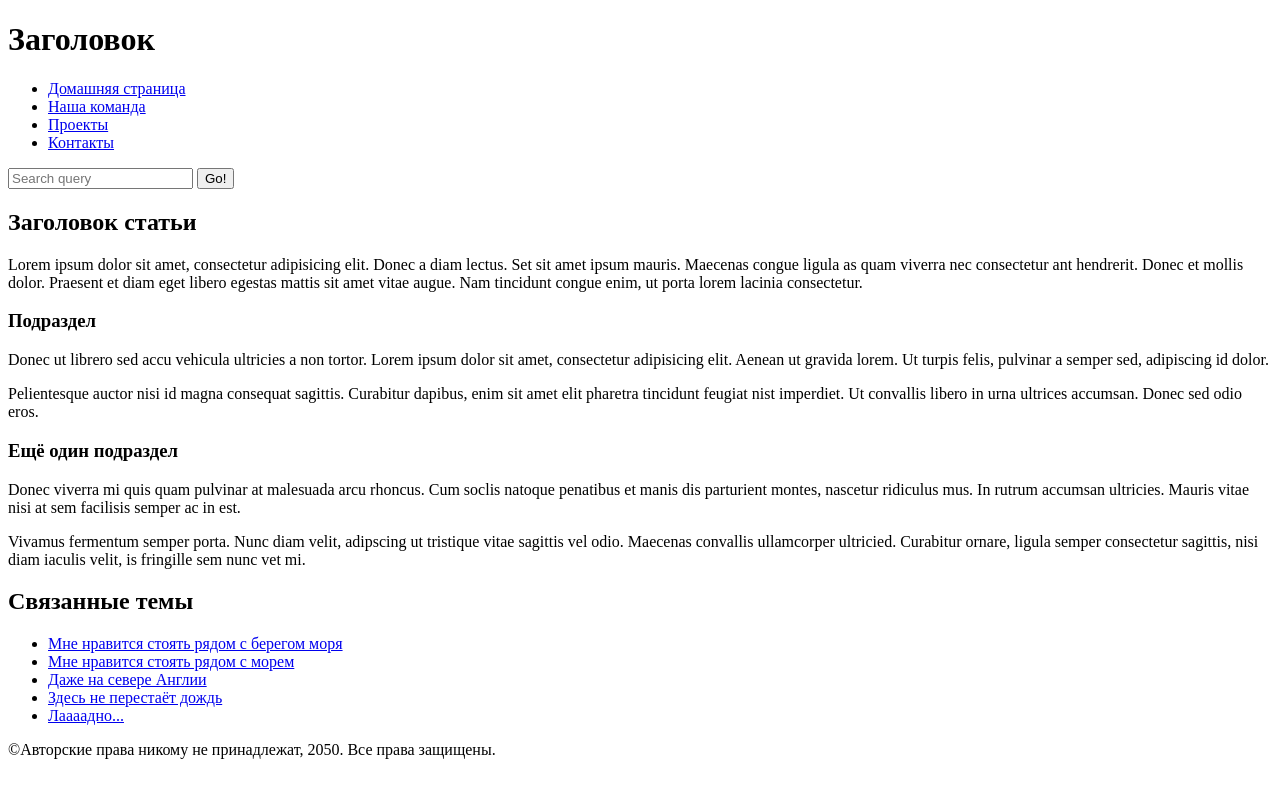
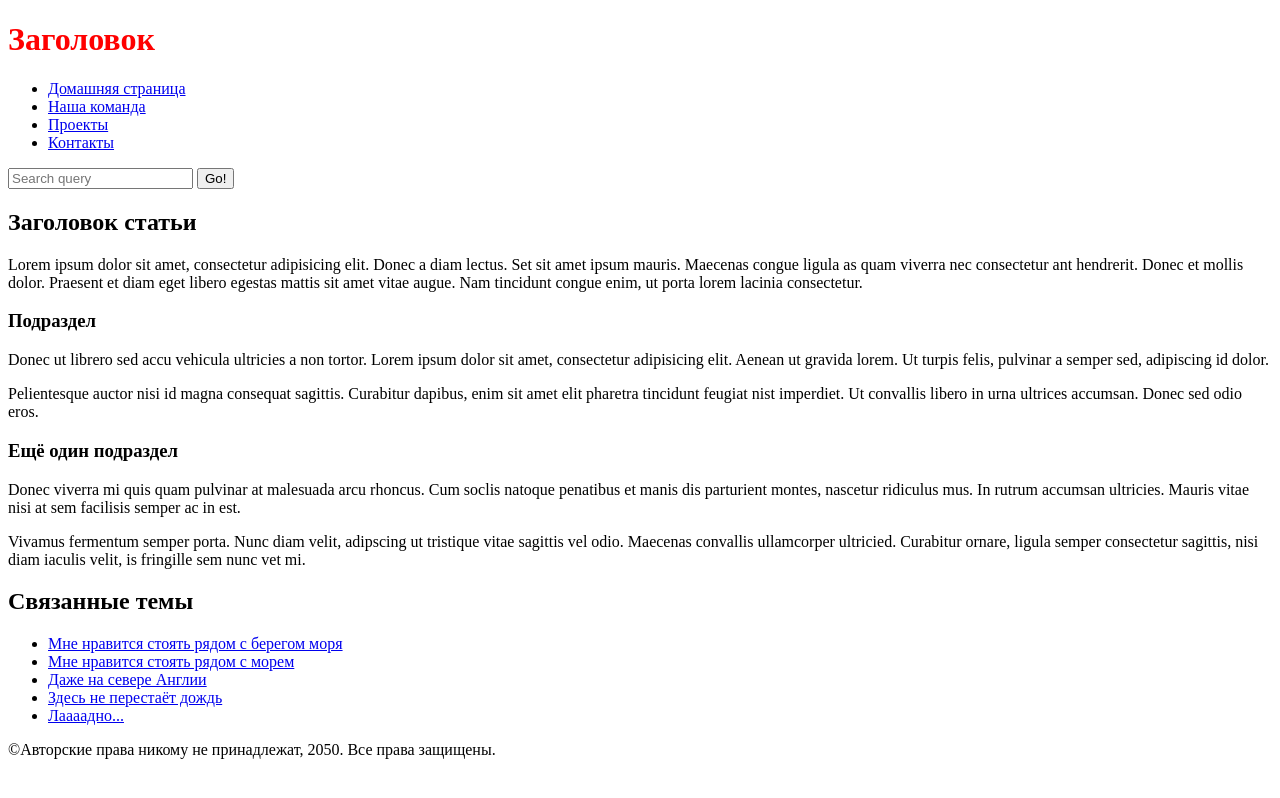
Before and after one commit to alsomalo/FirstSteps, a plain HTML site: page index.html in a window 1280 px wide. Drawn offline with Linux system fonts and the light colour scheme; files that its build step writes are made by us from their sources; a web font is replaced by a local one.

Commit message:
Update Style.css

```diff
--- a/css/Style.css
+++ b/css/Style.css
@@ -1,3 +1,3 @@
-.gr5 {
-    background: linear-gradient(21deg, #dd03e4, #5611ec);
+h1 {
+  color: red;
 }
```
